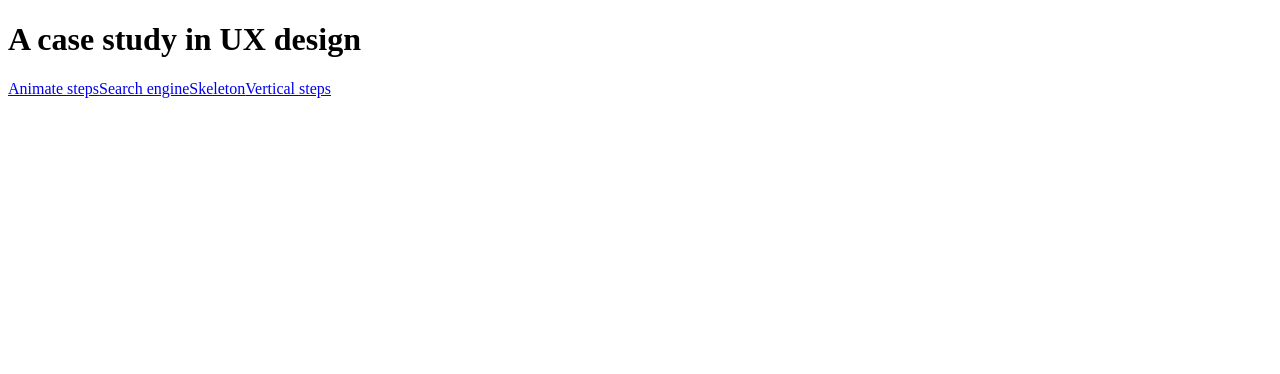
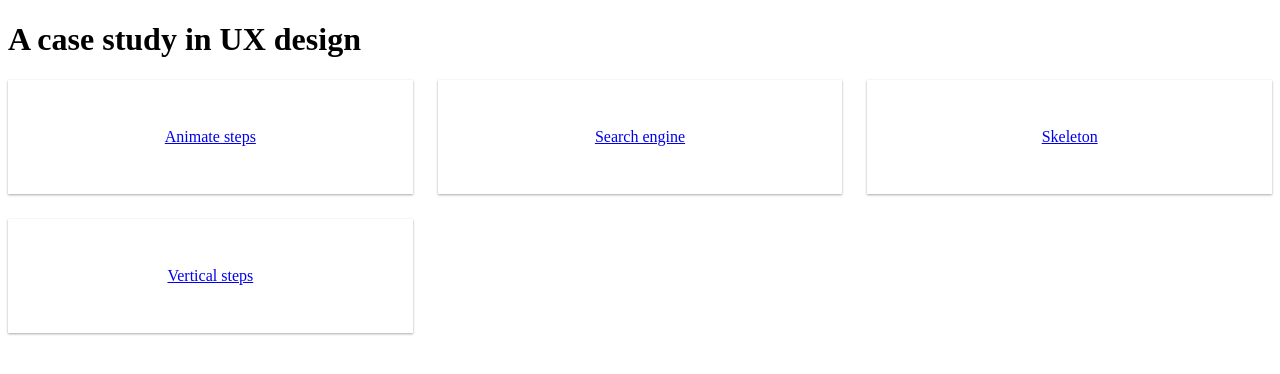
Before and after one commit to MauricioLudwig/a-case-study-in-ux-design, a React (Create React App) app: page / in a window 1280 px wide. Shown: the top 374 px of the page. Built offline with nearby package versions, Linux system fonts and the light colour scheme.

Commit message:
styling + base components

```diff
--- a/package.json
+++ b/package.json
@@ -13,6 +13,7 @@
     "@types/node": "^12.20.6",
     "@types/react": "^17.0.3",
     "@types/react-dom": "^17.0.2",
+    "faker": "^5.4.0",
     "framer-motion": "^4.0.0",
     "react": "^17.0.1",
     "react-dom": "^17.0.1",
@@ -49,6 +50,7 @@
     ]
   },
   "devDependencies": {
+    "@types/faker": "^5.1.7",
     "@types/react-router-dom": "^5.1.7",
     "@types/styled-components": "^5.1.9"
   }
--- /dev/null
+++ b/src/@@hooks/useClickOutside.ts
@@ -0,0 +1,2 @@
+// TODO implement
+export default () => "implement";
--- /dev/null
+++ b/src/@@hooks/useDebounce.ts
@@ -0,0 +1,2 @@
+// TODO implement
+export default () => "implement";
--- a/src/components/Card.tsx
+++ b/src/components/Card.tsx
@@ -1 +1,22 @@
-export const Card: React.FC = () => <div>Card</div>;
+import styled from "styled-components";
+
+const Container = styled.div`
+  display: flex;
+  justify-content: center;
+  align-items: center;
+  padding: 3rem;
+  box-shadow: 0 1px 3px rgba(0, 0, 0, 0.12), 0 1px 2px rgba(0, 0, 0, 0.24);
+  transition: all 0.3s cubic-bezier(0.25, 0.8, 0.25, 1);
+
+  &:hover {
+    box-shadow: 0 3px 6px rgba(0, 0, 0, 0.16), 0 3px 6px rgba(0, 0, 0, 0.23);
+  }
+`;
+
+type TProps = {
+  children: React.ReactNode;
+};
+
+export const Card: React.FC<TProps> = ({ children }) => (
+  <Container>{children}</Container>
+);
--- a/src/pages/home/index.tsx
+++ b/src/pages/home/index.tsx
@@ -1,8 +1,22 @@
 import { Link } from "react-router-dom";
 import styled from "styled-components";
 import { components } from "../";
+import { Card } from "../../components/Card";
+import { respondTo } from "../../styles";
 
-const Grid = styled.div``;
+const Grid = styled.div`
+  display: grid;
+  grid-template-columns: 1fr;
+  grid-gap: 25px;
+
+  ${respondTo.sm`
+    grid-template-columns: 1fr 1fr;
+  `}
+
+  ${respondTo.md} {
+    grid-template-columns: 1fr 1fr 1fr;
+  }
+`;
 
 export const Home = () => (
   <main>
@@ -10,7 +24,7 @@ export const Home = () => (
     <Grid>
       {components.map(({ name, path }) => (
         <Link key={path} to={`/${path}`}>
-          {name}
+          <Card>{name}</Card>
         </Link>
       ))}
     </Grid>
--- /dev/null
+++ b/src/pages/search-engine/__fixture__.ts
@@ -0,0 +1,3 @@
+import faker from "faker";
+
+export const users = [...Array(5000)].map(() => faker.name.findName());
--- a/src/pages/search-engine/index.tsx
+++ b/src/pages/search-engine/index.tsx
@@ -1,4 +1,8 @@
+import { users } from "./__fixture__";
+
 export const SearchEngine = () => {
+  console.log("users", users);
+
   return (
     <div>
       <p>Search engine</p>
--- /dev/null
+++ b/src/styles/_respondTo.ts
@@ -0,0 +1,16 @@
+// @ts-nocheck
+import { css } from "styled-components";
+import { breakpoints } from "./_variables";
+
+// TODO implement full type-checking
+export const respondTo = Object.keys(breakpoints).reduce(
+  (acc, curr) => ({
+    ...acc,
+    [curr]: (...args: TemplateStringsArray) => css`
+      @media (min-width: ${breakpoints[curr]}) {
+        ${css(...args)};
+      }
+    `,
+  }),
+  {} as Record<keyof typeof breakpoints, any>
+);
--- /dev/null
+++ b/src/styles/_variables.ts
@@ -0,0 +1,6 @@
+export const breakpoints: Readonly<Record<string, string>> = {
+  xs: "480px",
+  sm: "768px",
+  md: "992px",
+  lg: "1200px",
+};
--- /dev/null
+++ b/src/styles/index.ts
@@ -0,0 +1 @@
+export * from "./_respondTo";
```
Also changed, not shown: 2 other files (tests, documents, lock files or other folders).
